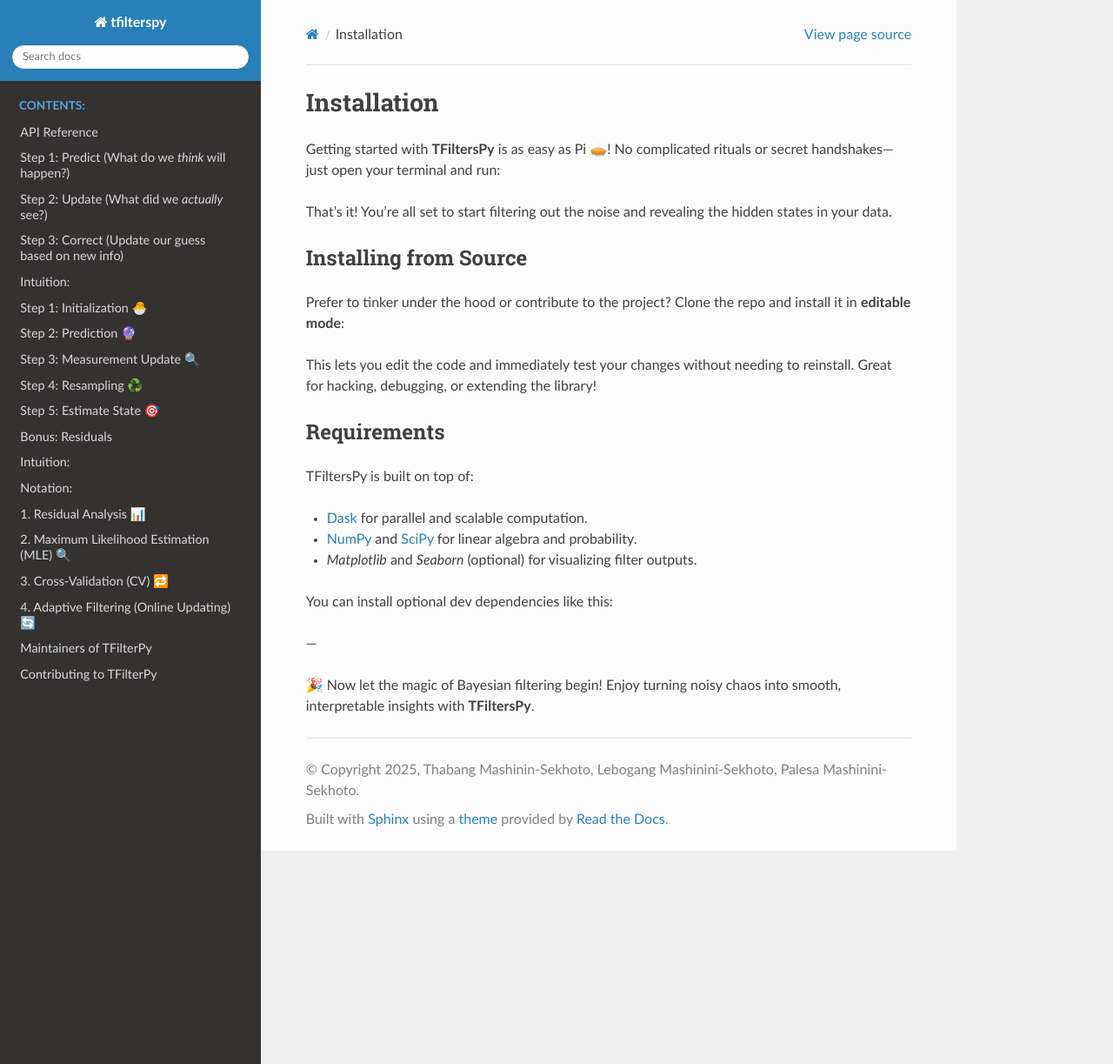
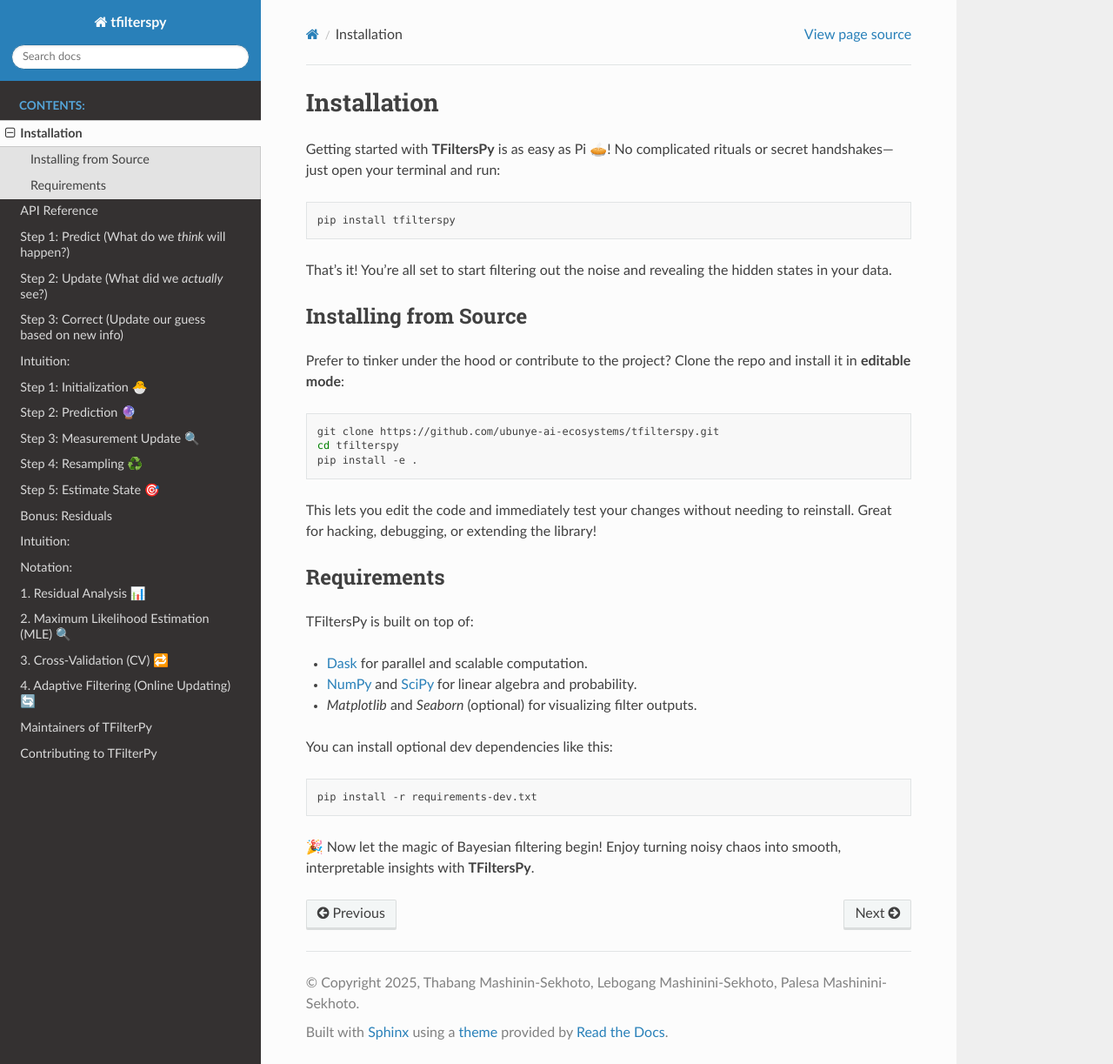
Before and after one commit to MaSHt01/tfiltersPy, a Sphinx documentation site: the page built from docs/source/installation.rst, in a window 1280 px wide and 1223 px high. Shown: the whole window at 87% size. Built offline with Sphinx 7.4.7 and the Read the Docs theme 3.1.0, drawn with Linux system fonts in a browser that asks for light colours; pages that are not in the unit, such as notebooks, are missing from menus.

Commit message:
re lokisa di installation docs

```diff
--- a/docs/source/index.rst
+++ b/docs/source/index.rst
@@ -56,7 +56,7 @@ Features
    :maxdepth: 1
    :caption: Contents:
 
-   INSTALLATION
+   installation
    API_DOCUMENTATION
    EXAMPLES
    LITERATURE
```
Also changed, not shown: docs/source/installation.rst (+6 -2 lines).
